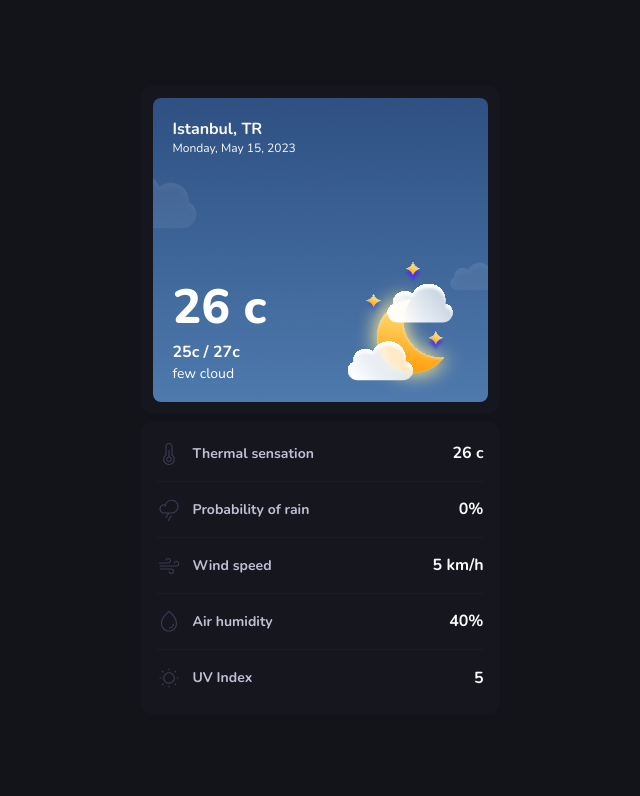
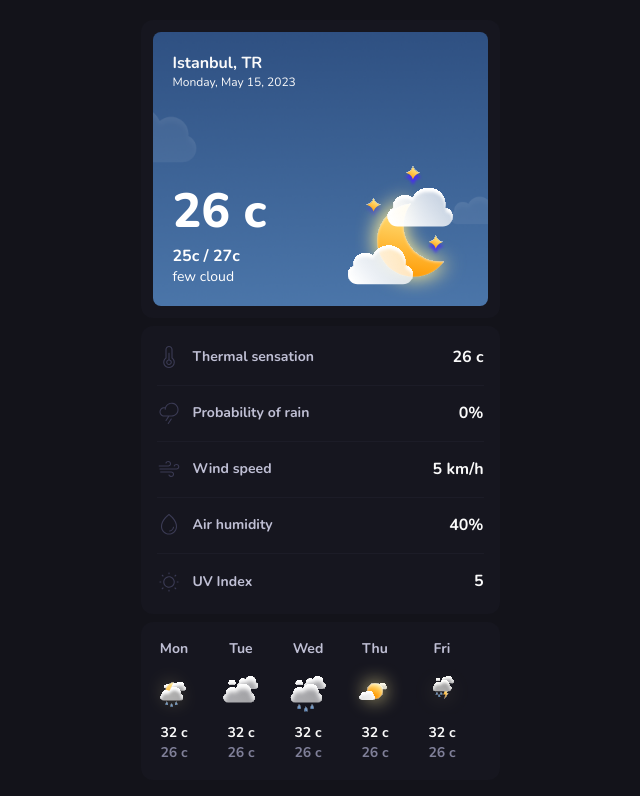
Before and after one commit to oonderrr/iWeatherApp, a React (Vite) app: page / in a window 1280 px wide. Shown: the top 796 px of the page, without its empty margins (320-960 px from the left). Built offline with nearby package versions, Linux system fonts and the light colour scheme.

Commit message:
Next Days tamamlandı

```diff
--- a/src/components/content/Content.jsx
+++ b/src/components/content/Content.jsx
@@ -1,5 +1,6 @@
-import Card from "./Card.jsx";
+import Card from "./card/Card.jsx";
 import WeatherDetail from "./weatherDetail/WeatherDetail.jsx";
+import NextDays from "./nextDays/NextDays.jsx";
 
 function Content() {
     return(
@@ -7,6 +8,7 @@ function Content() {
             <div className="h-screen w-full bg-gray-900 p-5 flex flex-col justify-center items-center gap-2">
                 <Card />
                 <WeatherDetail />
+                <NextDays />
             </div>
         </>
     )
--- /dev/null
+++ b/src/components/content/nextDays/Day.jsx
@@ -0,0 +1,18 @@
+import icon from "../../../ui/weather-icons/Weather=Few clouds, Moment=Night.svg";
+
+function Day({name, iconSrc}) {
+    return(
+        <>
+            <div className="w-[67px] h-full flex flex-col gap-1 justify-center items-center">
+                <p className="text-heading-xs text-gray-200">{name}</p>
+                <img className="w-14 h-14" src={iconSrc} alt=""/>
+                <div>
+                    <p className="text-heading-xs text-gray-100">32 c</p>
+                    <p className="text-heading-xs text-gray-400">26 c</p>
+                </div>
+            </div>
+        </>
+    )
+}
+
+export default Day
--- /dev/null
+++ b/src/components/content/nextDays/NextDays.jsx
@@ -0,0 +1,21 @@
+import Day from "./Day.jsx";
+import icon1 from "/src/ui/weather-icons/Weather=Rain, Moment=Night.svg"
+import icon2 from "/src/ui/weather-icons//Weather=Cloudy, Moment=Day.svg"
+import icon3 from "/src/ui/weather-icons/Weather=Rain, Moment=Day.svg"
+import icon4 from "/src/ui/weather-icons/Weather=Few clouds, Moment=Day.svg"
+import icon5 from "/src/ui/weather-icons/Weather=Storm, Moment=Day.svg"
+function NextDays() {
+    return(
+        <>
+            <div className="w-[359px] h-[176px] bg-gray-800 rounded-xl flex">
+                <Day name="Mon" iconSrc={icon1}/>
+                <Day name="Tue" iconSrc={icon2}/>
+                <Day name="Wed" iconSrc={icon3}/>
+                <Day name="Thu" iconSrc={icon4}/>
+                <Day name="Fri" iconSrc={icon5}/>
+            </div>
+        </>
+    )
+}
+
+export default NextDays
```
Also changed, not shown: src/components/content/card/Card.jsx (renamed from src/components/content/Card.jsx).
